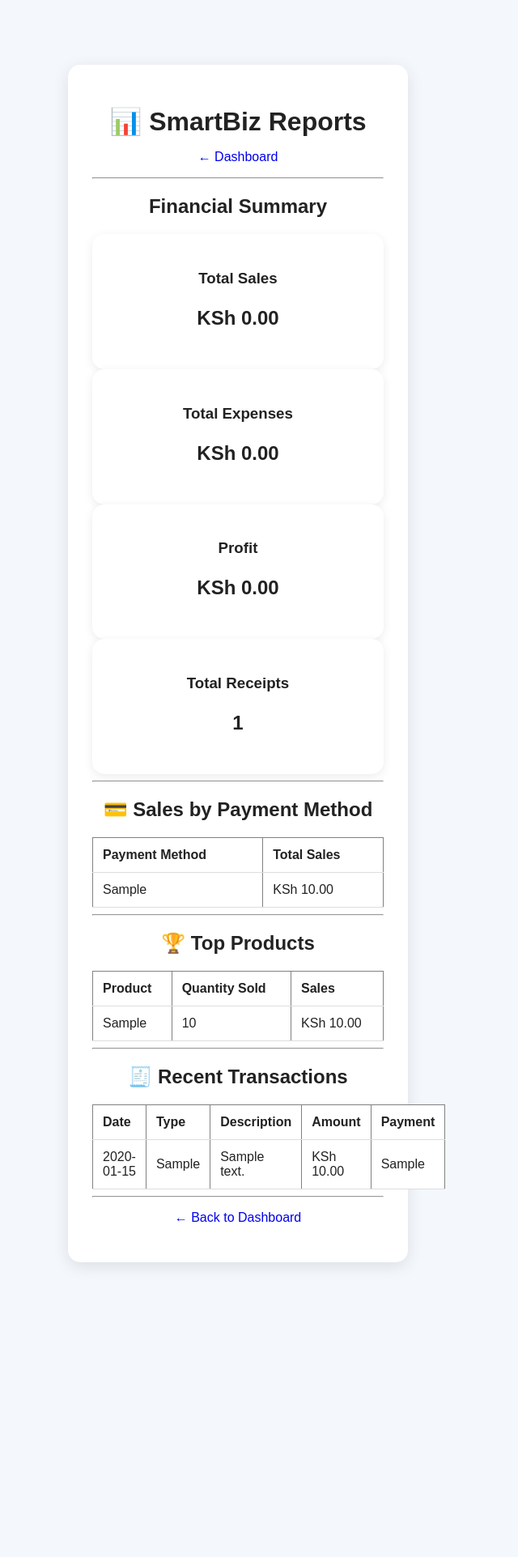
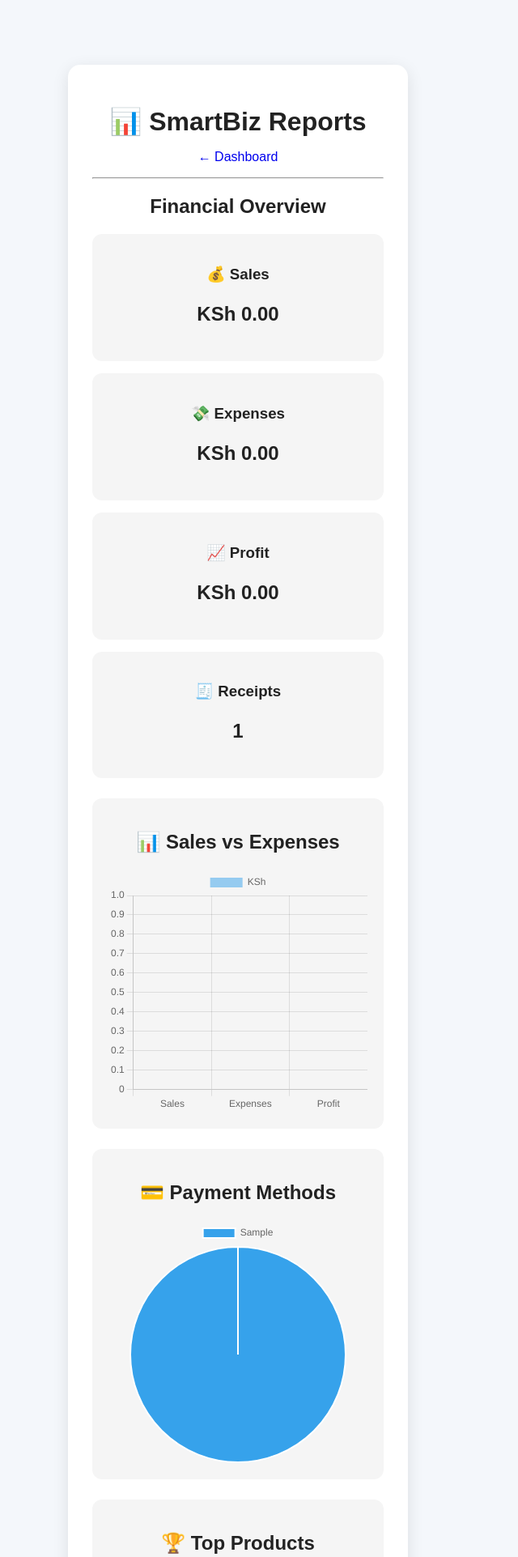
Before and after one commit to sc334ar/SmartBiz, a Flask app: page /reports in a window 1280 px wide. Shown: the top 1923 px of the page at 81% size, without its empty margins (346-986 px from the left). Before the commit the page ends 1564 px from the top, so only its background shows below. Run offline with Flask 3, Linux system fonts and the light colour scheme; the visitor is signed in with stand-in values (Sample User, id 1); tables that the repository leaves empty hold one stand-in row (values such as "Sample post").

Commit message:
Revamp financial report layout and add charts
Updated the financial report layout and styling, enhancing the presentation of sales, expenses, and profit data. Added charts for visual representation of financial metrics.

```diff
--- a/templates/reports.html
+++ b/templates/reports.html
@@ -8,6 +8,67 @@
 
     <link rel="stylesheet"
           href="{{ url_for('static', filename='style.css') }}">
+
+    <script src="https://cdn.jsdelivr.net/npm/chart.js"></script>
+
+    <style>
+        .report-grid {
+            display: grid;
+            grid-template-columns: repeat(auto-fit, minmax(220px, 1fr));
+            gap: 15px;
+            margin: 20px 0;
+        }
+
+        .report-card {
+            padding: 20px;
+            border-radius: 12px;
+            background: #f5f5f5;
+            text-align: center;
+        }
+
+        .report-card h3 {
+            margin-bottom: 10px;
+        }
+
+        .report-card p {
+            font-size: 24px;
+            font-weight: bold;
+        }
+
+        .chart-box {
+            margin: 25px 0;
+            padding: 20px;
+            border-radius: 12px;
+            background: #f5f5f5;
+        }
+
+        .chart-container {
+            position: relative;
+            height: 300px;
+        }
+
+        table {
+            width: 100%;
+            border-collapse: collapse;
+            margin-top: 15px;
+        }
+
+        th, td {
+            padding: 10px;
+            border: 1px solid #ccc;
+            text-align: left;
+        }
+
+        @media (max-width: 600px) {
+            .chart-container {
+                height: 250px;
+            }
+
+            table {
+                font-size: 13px;
+            }
+        }
+    </style>
 </head>
 
 <body>
@@ -22,48 +83,108 @@
 
     <hr>
 
-    <h2>Financial Summary</h2>
+    <h2>Financial Overview</h2>
 
-    <div class="card">
-        <h3>Total Sales</h3>
+    <div class="report-grid">
+
+        <div class="report-card">
+            <h3>💰 Sales</h3>
             <p>KSh {{ "%.2f"|format(sales) }}</p>
         </div>
 
-    <div class="card">
-        <h3>Total Expenses</h3>
+        <div class="report-card">
+            <h3>💸 Expenses</h3>
             <p>KSh {{ "%.2f"|format(expenses) }}</p>
         </div>
 
-    <div class="card">
-        <h3>Profit</h3>
+        <div class="report-card">
+            <h3>📈 Profit</h3>
             <p>KSh {{ "%.2f"|format(profit) }}</p>
         </div>
 
-    <div class="card">
-        <h3>Total Receipts</h3>
+        <div class="report-card">
+            <h3>🧾 Receipts</h3>
             <p>{{ receipts_count }}</p>
+        </div>
+
+    </div>
+
+    <div class="chart-box">
+
+        <h2>📊 Sales vs Expenses</h2>
+
+        <div class="chart-container">
+            <canvas id="financialChart"></canvas>
+        </div>
+
+    </div>
+
+    <div class="chart-box">
+
+        <h2>💳 Payment Methods</h2>
+
+        {% if payment_methods %}
+
+        <div class="chart-container">
+            <canvas id="paymentChart"></canvas>
+        </div>
+
+        {% else %}
+
+        <p>No payment data available yet.</p>
+
+        {% endif %}
+
+    </div>
+
+    <div class="chart-box">
+
+        <h2>🏆 Top Products</h2>
+
+        {% if top_products %}
+
+        <div class="chart-container">
+            <canvas id="productChart"></canvas>
+        </div>
+
+        {% else %}
+
+        <p>No product sales available yet.</p>
+
+        {% endif %}
+
     </div>
 
     <hr>
 
-    <h2>💳 Sales by Payment Method</h2>
+    <h2>💳 Payment Method Details</h2>
 
     {% if payment_methods %}
-        <table border="1" cellpadding="8">
+
+    <table>
+
         <tr>
             <th>Payment Method</th>
             <th>Total Sales</th>
         </tr>
 
         {% for payment in payment_methods %}
+
         <tr>
             <td>{{ payment["payment_method"] }}</td>
-                <td>KSh {{ "%.2f"|format(payment["total"]) }}</td>
+            <td>
+                KSh {{ "%.2f"|format(payment["total"]) }}
+            </td>
         </tr>
+
         {% endfor %}
+
     </table>
+
     {% else %}
+
     <p>No payment data available yet.</p>
+
     {% endif %}
 
     <hr>
@@ -71,7 +192,9 @@
     <h2>🏆 Top Products</h2>
 
     {% if top_products %}
-        <table border="1" cellpadding="8">
+
+    <table>
+
         <tr>
             <th>Product</th>
             <th>Quantity Sold</th>
@@ -79,15 +202,23 @@
         </tr>
 
         {% for product in top_products %}
+
         <tr>
             <td>{{ product["item"] }}</td>
             <td>{{ product["quantity"] }}</td>
-                <td>KSh {{ "%.2f"|format(product["sales"]) }}</td>
+            <td>
+                KSh {{ "%.2f"|format(product["sales"]) }}
+            </td>
         </tr>
+
         {% endfor %}
+
     </table>
+
     {% else %}
+
     <p>No product sales available yet.</p>
+
     {% endif %}
 
     <hr>
@@ -95,7 +226,9 @@
     <h2>🧾 Recent Transactions</h2>
 
     {% if transactions %}
-        <table border="1" cellpadding="8">
+
+    <table>
+
         <tr>
             <th>Date</th>
             <th>Type</th>
@@ -105,28 +238,149 @@
         </tr>
 
         {% for transaction in transactions %}
+
         <tr>
             <td>{{ transaction["date"] }}</td>
-                <td>{{ transaction["transaction_type"] }}</td>
-                <td>{{ transaction["description"] }}</td>
+
+            <td>
+                {{ transaction["transaction_type"] }}
+            </td>
+
+            <td>
+                {{ transaction["description"] }}
+            </td>
+
             <td>
                 KSh {{ "%.2f"|format(transaction["amount"]) }}
             </td>
-                <td>{{ transaction["payment_method"] }}</td>
+
+            <td>
+                {{ transaction["payment_method"] }}
+            </td>
         </tr>
+
         {% endfor %}
+
     </table>
+
     {% else %}
+
     <p>No transactions available yet.</p>
+
     {% endif %}
 
     <hr>
 
     <p>
-        <a href="{{ url_for('dashboard') }}">← Back to Dashboard</a>
+        <a href="{{ url_for('dashboard') }}">
+            ← Back to Dashboard
+        </a>
     </p>
 
 </div>
 
+<script>
+
+const financialChart =
+    document.getElementById("financialChart");
+
+new Chart(financialChart, {
+    type: "bar",
+
+    data: {
+        labels: ["Sales", "Expenses", "Profit"],
+
+        datasets: [{
+            label: "KSh",
+
+            data: [
+                {{ sales }},
+                {{ expenses }},
+                {{ profit }}
+            ]
+        }]
+    },
+
+    options: {
+        responsive: true,
+        maintainAspectRatio: false
+    }
+});
+
+{% if payment_methods %}
+
+const paymentChart =
+    document.getElementById("paymentChart");
+
+new Chart(paymentChart, {
+
+    type: "pie",
+
+    data: {
+
+        labels: [
+            {% for payment in payment_methods %}
+                "{{ payment['payment_method'] }}",
+            {% endfor %}
+        ],
+
+        datasets: [{
+            data: [
+                {% for payment in payment_methods %}
+                    {{ payment['total'] }},
+                {% endfor %}
+            ]
+        }]
+    },
+
+    options: {
+        responsive: true,
+        maintainAspectRatio: false
+    }
+
+});
+
+{% endif %}
+
+
+{% if top_products %}
+
+const productChart =
+    document.getElementById("productChart");
+
+new Chart(productChart, {
+
+    type: "bar",
+
+    data: {
+
+        labels: [
+            {% for product in top_products %}
+                "{{ product['item'] }}",
+            {% endfor %}
+        ],
+
+        datasets: [{
+            label: "Sales (KSh)",
+
+            data: [
+                {% for product in top_products %}
+                    {{ product['sales'] }},
+                {% endfor %}
+            ]
+        }]
+    },
+
+    options: {
+        responsive: true,
+        maintainAspectRatio: false
+    }
+
+});
+
+{% endif %}
+
+</script>
+
 </body>
             </html>
```
Lines whose indentation alone changed are shown as unchanged.
